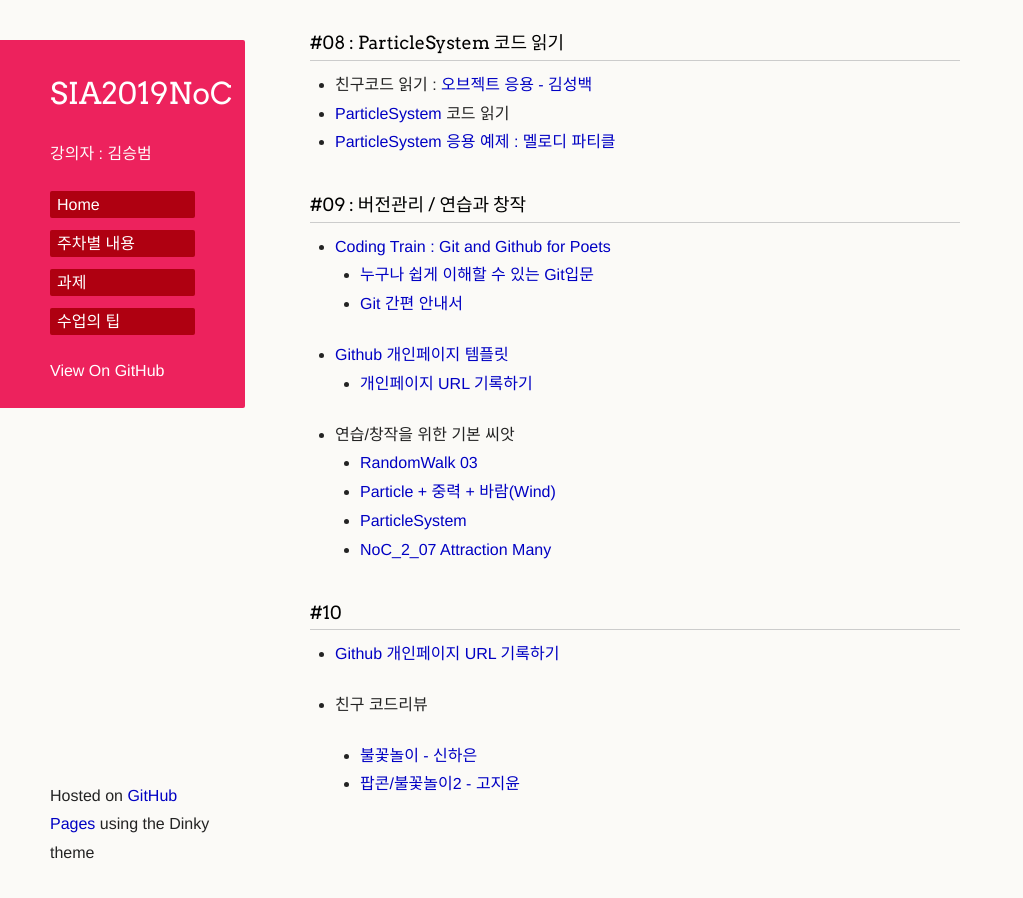
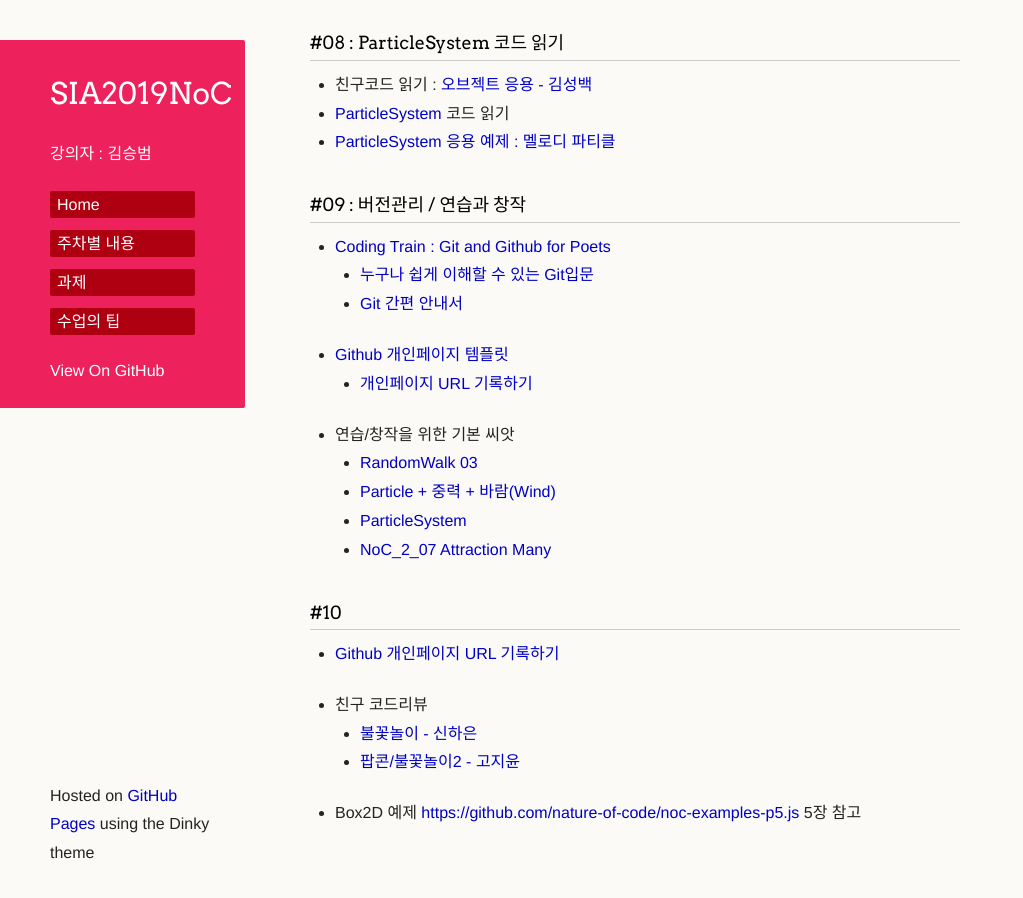
Before and after one commit to picxenk/SIA2019NoC, a Jekyll site: the page built from curriculum.md, in a window 1280 px wide and 900 px high, scrolled down 2001 px. Shown: the whole window, without its empty margins (0-1023 px from the left). Built offline with Jekyll 4.4.1, drawn with Linux system fonts in a browser that asks for light colours; our own code applies the rules of GitHub Pages for plain Markdown files; a script that is not in the unit is left out; the repository's description, which GitHub fills in, is left out; before the commit the page ends 2872 px from its top, so only the background shows below that.

Commit message:
Update curriculum.md

```diff
--- a/curriculum.md
+++ b/curriculum.md
@@ -83,3 +83,5 @@
  * 친구 코드리뷰
    * [불꽃놀이 - 신하은](https://docs.google.com/document/d/1GuTOvppj5a2Iwm3vp8vgSDVkvBDmaMn2Qv7bXniJv1E/edit)
    * [팝콘/불꽃놀이2 - 고지윤](https://docs.google.com/document/d/1FvrL56SKh9-MS4hDQG7hfSOKmgRrSwyNPm7FTnJtYC8/edit)
+
+ * Box2D 예제 <https://github.com/nature-of-code/noc-examples-p5.js> 5장 참고
```
